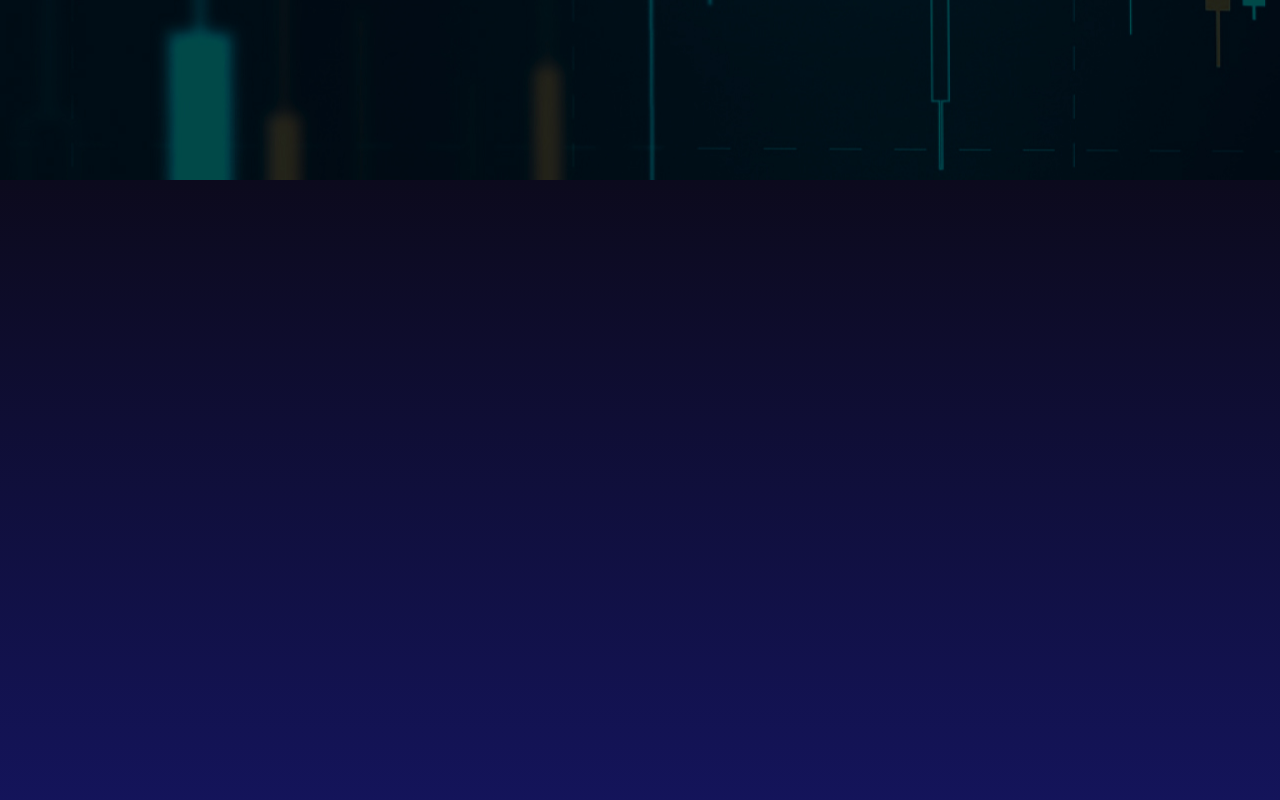
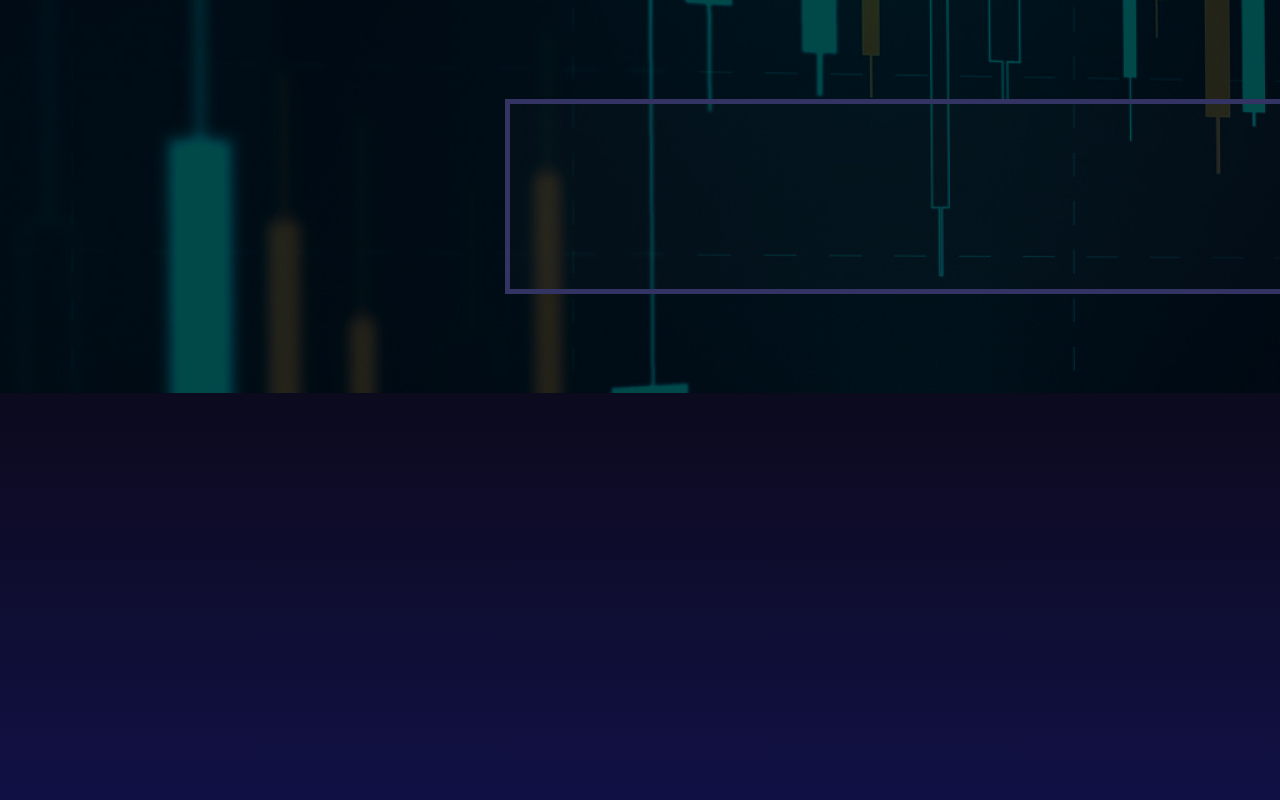
Before and after one commit to CarlaSchwartz/ProjetoStarterpack, a plain HTML site: page index.html in a window 1280 px wide. Shown: the top 800 px of the page. Drawn offline with Linux system fonts and the light colour scheme.

Commit message:
alterações na logobox

```diff
--- a/index.html
+++ b/index.html
@@ -5,31 +5,11 @@
     <meta name="viewport" content="width=device-width, initial-scale=1.0" />
     <title>Starterpack</title>
     <link rel="stylesheet" href="./style.css" />
-    <style>
-      div.background-logo {
-        background-image: url(./assets/background-logo.jpg);
-        height: 180px;
-        width: 1920px;
-
-        background-position: center center;
-      }
-      div.logo {
-        border: 5px solid #333464;
-        background: rgba(217, 217, 217, 0.01);
-      }
-      div.background {
-        background-image: linear-gradient(
-          to bottom,
-          rgba(12, 10, 29, 1),
-          rgba(22, 23, 108, 1)
-        );
-        height: 100vh;
-        width: 1920px;
-      }
-    </style>
   </head>
   <body>
-    <div class="background-logo"></div>
-    <div class="background"></div>
+    <div id="container">
+      <div class="background-logo"><div id="logobox"></div></div>
+     <div class="background"></div>
+    </div>
   </body>
 </html>
--- a/style.css
+++ b/style.css
@@ -3,3 +3,31 @@
   padding: 0;
   box-sizing: border-box;
 }
+
+div.background-logo {
+  background-image: url(./assets/background-logo.jpg);
+  height: 393px;
+  width: 1920px;
+  background-position: center center;
+  display: flex;
+  justify-content: center;
+  align-items: center;
+}
+#logobox {
+  border: 5px solid #333464;
+  background: rgba(217, 217, 217, 0.01);
+  width: 910px;
+  height: 195px;
+  flex-shrink: 0;
+
+}
+
+div.background {
+  background-image: linear-gradient(
+    to bottom,
+    rgba(12, 10, 29, 1),
+    rgba(22, 23, 108, 1)
+  );
+  height: 100vh;
+  width: 1920px;
+}
```
